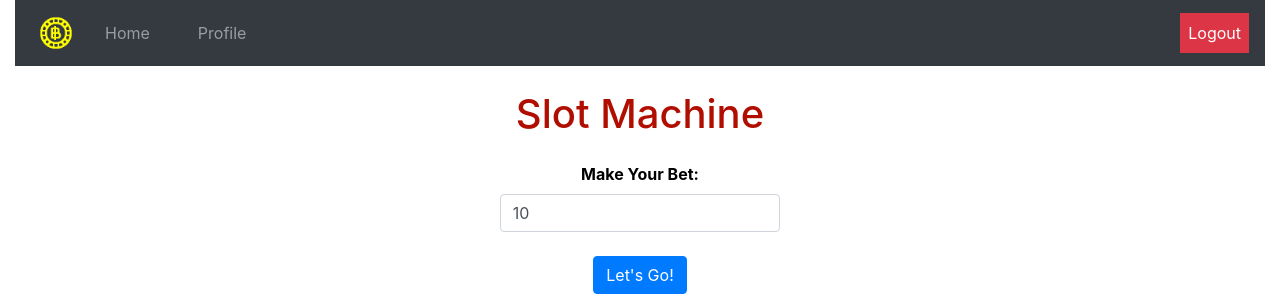
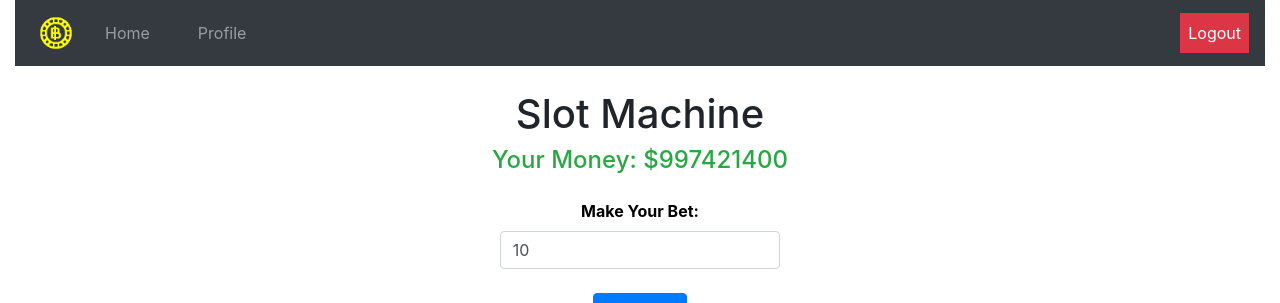
Before and after one commit to jlin00/savetheturtles-env, a Flask app: page /slotmachine in a window 1280 px wide. Shown: the top 303 px of the page. Run offline with Flask 2, Linux system fonts and the light colour scheme; a user stored in the database is signed in; data comes from the database, SQL or seed files in the repository; both versions use the stored data as it was after the commit; some libraries are stand-ins or nearby versions.

Commit message:
updated slotmatchine

```diff
--- a/app.py
+++ b/app.py
@@ -252,20 +252,22 @@ def logout():
 @login_required
 def slot():
     '''def slot(): placing and checking bets'''
-    print("here's bet")
+    username = session['username']
+    bank = db_manager.getMoney(username)
     if request.args.get('slotbet'):
         bet = request.args.get('slotbet')
         print(bet)
-        if bet == "" or int(bet) < 10:
+        if bet == "" or int(bet) < 10 or not db_manager.checkBet(username, int(bet)):
             bet = 10
-            flash("Please place a bet of $100 or more.", 'alert-danger')
-            return render_template("slotmachine.html", primarybet = bet, bet = 0, image1 = dict[random.choice(slotImages)], image2 = dict[random.choice(slotImages)], image3 = dict[random.choice(slotImages)], money = 0, colour = "yellow")
+            flash("Please place valid bet.", 'alert-danger')
+            return render_template("slotmachine.html", primarybet = bet, bet = 0, image1 = dict[random.choice(slotImages)], image2 = dict[random.choice(slotImages)], image3 = dict[random.choice(slotImages)], money = 0, colour = "yellow", bank=bank)
         else:
             bet = int(bet)
             db_manager.updateMoney(session['username'], -bet)
             rand1 = random.choice(slotImages)
             rand2 = random.choice(slotImages)
             rand3 = random.choice(slotImages)
+            money = 0
             if rand1 == rand2 and rand2 == rand3:
                 if rand1 == "lemon":
                     db_manager.updateMoney(session['username'], bet)
@@ -285,15 +287,15 @@ def slot():
                 if rand1 == "dollars":
                     db_manager.updateMoney(session['username'], 6 * bet)
                     money = 6 * bet
-                colour = "red"
+                colour = "green"
             else:
-                money = 0
                 colour = "yellow"
-            return render_template("slotmachine.html", primarybet = bet, bet = bet, image1 = dict[rand1], image2 = dict[rand2], image3 = dict[rand3], money = money, colour = colour)
+            bank = db_manager.getMoney(username)
+            return render_template("slotmachine.html", primarybet = bet, bet = bet, image1 = dict[rand1], image2 = dict[rand2], image3 = dict[rand3], money = money, colour = colour, bank=bank)
     else:
         bet = 10
         money = 0
-        return render_template("slotmachine.html", primarybet = bet, bet = 0, image1 = dict[random.choice(slotImages)], image2 = dict[random.choice(slotImages)], image3 = dict[random.choice(slotImages)], money = 0, colour = "yellow")
+        return render_template("slotmachine.html", primarybet = bet, bet = 0, image1 = dict[random.choice(slotImages)], image2 = dict[random.choice(slotImages)], image3 = dict[random.choice(slotImages)], money = 0, colour = "yellow", bank=bank)
 
 dict = {}
 slotImages = []
--- a/templates/slotmachine.html
+++ b/templates/slotmachine.html
@@ -6,8 +6,8 @@ Slot Machine
 
 {% block body %}
 
-<h1> <font color = "blue;"> Slot Machine </h1>
-
+<h1> Slot Machine </h1>
+<h4 class="text-success">Your Money: ${{ bank }}</h4>
 <div class="w-25 p-3">
   <form action = "/slotmachine" method = "GET">
     <label for="slotbet" class="font-weight-bold" style = "color: black;"> Make Your Bet: </label>
@@ -15,32 +15,7 @@ Slot Machine
     <button type="submit" class="btn btn-primary" data-toggle = "tooltip" data-placement = "right" title = "Press to consecutively place the same bet and spin."> Let's Go! </button>
   </form>
 </div>
-
-<div class = "row justify-content-center">
-  <div class="card" style = "width: 30rem; height: 18rem;">
-    <div class="card-body" style = "font-color: black;">
-      <div class="text-dark">
-        <h3> Instructions: </h3>
-        Getting three in a row gives you a win!<br><br>
-        Lemon: 1x your bet<br>
-        Cherry: 2x your bet<br>
-        Clover: 3x your bet<br>
-        Heart: 4x your bet<br>
-        Diamond: 5x your bet<br>
-        Dollars: 6x your bet<br>
-      </div>
-    </div>
-  </div>
-  <div class = "card" style = "width: 30rem; height: 18rem;">
-    <div class = "card-body">
-      <h2> <div class = "font-weight-bold" style = "color: red; size: 20px;"> Your Bet: ${{ bet }} </div> </h2>
-      <h2> <div class = "font-weight-bold" style = "color: red; size: 20px;"> Your Win: ${{ money }} </div> </h2>
-      <br>
-    </div>
-  </div>
-</div>
-<br>
-<div class = "container-fluid">
+<div class = "container-fluid w-75">
   <div class = "row">
     <div class = "text-center col-md-4" style = "border: 10px solid {{ colour }};">
       <div class = "mr-0.5">
@@ -59,5 +34,32 @@ Slot Machine
     </div>
   </div>
 </div>
+<br><br>
+<h2 class="text-dark">Results</h2>
+<div class = "row justify-content-center">
+  <div class="card" style = "width: 30rem; height: 18rem;">
+    <div class="card-body" style = "font-color: black;">
+      <div class="text-dark">
+        <h3> Instructions: </h3>
+        Getting three in a row gives you a win!<br><br>
+        Lemon: 1x your bet<br>
+        Cherry: 2x your bet<br>
+        Clover: 3x your bet<br>
+        Heart: 4x your bet<br>
+        Diamond: 5x your bet<br>
+        Dollars: 6x your bet<br>
+      </div>
+    </div>
+  </div>
+  <div class = "card" style = "width: 30rem; height: 18rem;">
+    <div class = "card-body">
+      <br><br>
+      <h2> <div class = "font-weight-bold text-success"> Your Bet: ${{ bet }} </div> </h2>
+      <h2> <div class = "font-weight-bold text-success"> Your Win: ${{ money }} </div> </h2>
+      <br>
+    </div>
+  </div>
+</div>
+<br>
 
 {% endblock %}
```
Also changed, not shown: casino.db.
